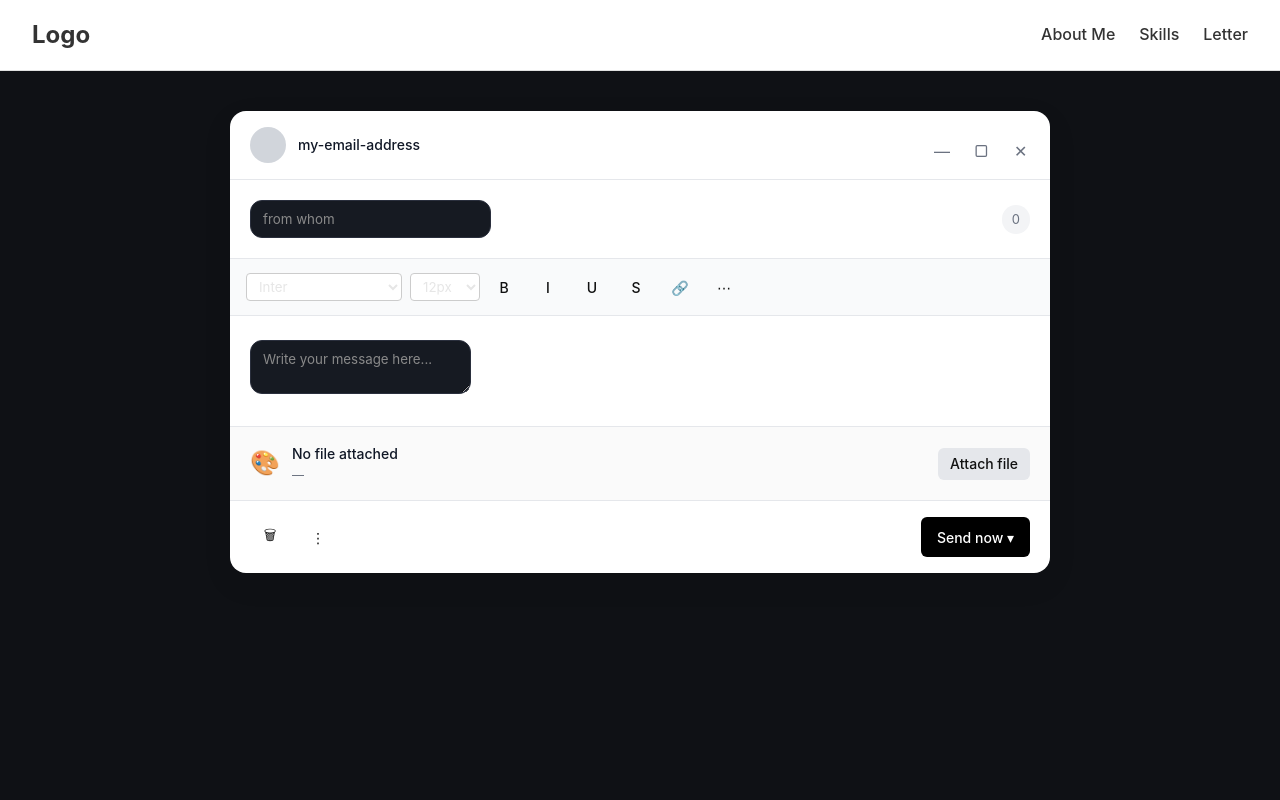
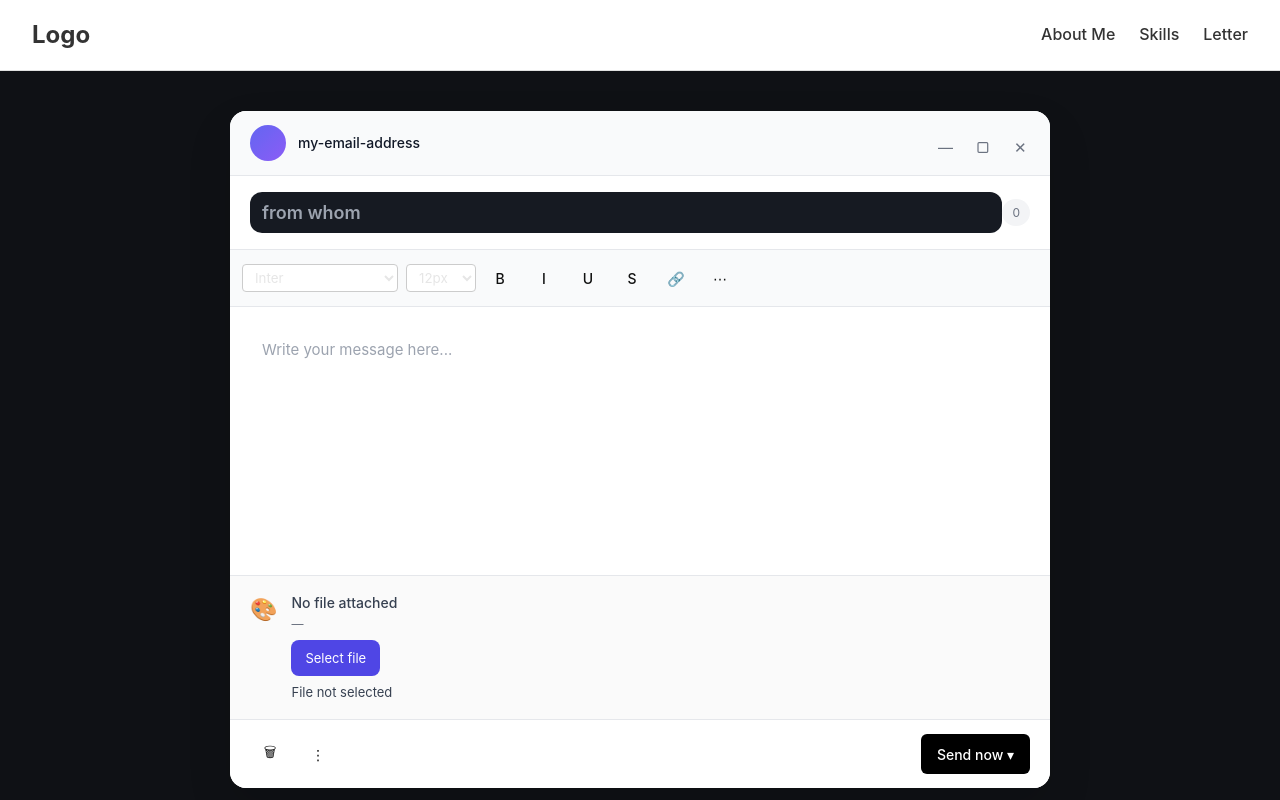
Before and after one commit to AlexandruChet/my-website-business-card, a React (Vite) app in the folder client/: page /writing_a_letter in a window 1280 px wide. Built offline with nearby package versions, Linux system fonts and the light colour scheme.

Commit message:
I added my logic to file

```diff
--- a/client/src/assets/styles/write-letter.css
+++ b/client/src/assets/styles/write-letter.css
@@ -1,21 +1,26 @@
-
 .write-letter {
   max-width: 820px;
   margin: 40px auto;
   background: #ffffff;
   border-radius: 16px;
-  box-shadow: 0 10px 30px rgba(0, 0, 0, 0.08);
+  box-shadow: 0 20px 45px rgba(0, 0, 0, 0.12);
   display: flex;
   flex-direction: column;
   overflow: hidden;
-  font-family: Inter, system-ui, sans-serif;
+  font-family: Inter, system-ui, -apple-system, sans-serif;
+  transition: box-shadow 0.25s ease, transform 0.25s ease;
+}
+
+.write-letter.minimized {
+  max-height: 64px;
 }
 
 .letter-header {
   display: flex;
   align-items: center;
   justify-content: space-between;
-  padding: 16px 20px;
+  padding: 14px 20px;
+  background: #f9fafb;
   border-bottom: 1px solid #e5e7eb;
 }
 
@@ -29,7 +34,7 @@
   width: 36px;
   height: 36px;
   border-radius: 50%;
-  background: #d1d5db;
+  background: linear-gradient(135deg, #6366f1, #8b5cf6);
 }
 
 .email {
@@ -40,20 +45,23 @@
 
 .window-actions {
   display: flex;
-  gap: 8px;
+  gap: 6px;
 }
 
 .window-actions button {
-  width: 28px;
-  height: 28px;
+  width: 30px;
+  height: 30px;
+  border-radius: 8px;
   border: none;
   background: transparent;
   cursor: pointer;
-  font-size: 16px;
+  font-size: 15px;
   color: #6b7280;
+  transition: background 0.2s, color 0.2s;
 }
 
 .window-actions button:hover {
+  background: #e5e7eb;
   color: #111827;
 }
 
@@ -61,18 +69,24 @@
   display: flex;
   align-items: center;
   justify-content: space-between;
-  padding: 20px;
+  padding: 16px 20px;
 }
 
-.subject h2 {
-  margin: 0;
-  font-size: 20px;
+.subject-input {
+  flex: 1;
+  border: none;
+  outline: none;
+  font-size: 18px;
   font-weight: 600;
   color: #111827;
 }
 
+.subject-input::placeholder {
+  color: #9ca3af;
+}
+
 .counter {
-  font-size: 13px;
+  font-size: 12px;
   padding: 4px 10px;
   background: #f3f4f6;
   border-radius: 999px;
@@ -80,47 +94,33 @@
 }
 
 .toolbar {
+  padding: 8px 12px;
   background: #f9fafb;
   border-top: 1px solid #e5e7eb;
   border-bottom: 1px solid #e5e7eb;
 }
 
 .editor {
-  padding: 24px 20px;
+  padding: 20px;
+}
+
+.editor-textarea {
+  width: 100%;
+  height: 220px;
+  resize: none;
+  border: none;
+  outline: none;
+  background: transparent;
   font-size: 15px;
   line-height: 1.7;
   color: #111827;
 }
 
-.editor p {
-  margin: 0 0 16px;
-}
-
-.mention {
-  background: #ffedd5;
-  color: #9a3412;
-  padding: 2px 6px;
-  border-radius: 6px;
-  font-weight: 500;
-}
-
-.link {
-  color: #2563eb;
-  text-decoration: underline;
-  cursor: pointer;
-}
-
-.highlight {
-  background: #e0f2fe;
-  padding: 2px 4px;
-  border-radius: 4px;
-  font-weight: 500;
+.editor-textarea::placeholder {
+  color: #9ca3af;
 }
 
 .attachment {
-  display: flex;
-  align-items: center;
-  justify-content: space-between;
   padding: 16px 20px;
   border-top: 1px solid #e5e7eb;
   background: #fafafa;
@@ -128,31 +128,55 @@
 
 .file {
   display: flex;
-  align-items: center;
-  gap: 12px;
+  align-items: flex-start;
+  gap: 14px;
 }
 
 .file-icon {
-  font-size: 24px;
+  font-size: 22px;
 }
 
 .file-name {
   font-size: 14px;
   font-weight: 500;
-  color: #111827;
+  color: #374151;
 }
 
 .file-size {
   font-size: 12px;
   color: #6b7280;
+  margin-bottom: 6px;
+}
+
+.file label {
+  display: inline-block;
+  padding: 8px 14px;
+  font-size: 13px;
+  border-radius: 8px;
+  background: #4f46e5;
+  color: #ffffff;
+  cursor: pointer;
+  transition: background 0.2s, transform 0.15s;
+}
+
+.file label:hover {
+  background: #4338ca;
+  transform: translateY(-1px);
+}
+
+.file p {
+  margin-top: 6px;
+  font-size: 13px;
+  color: #374151;
 }
 
 .letter-footer {
   display: flex;
   align-items: center;
   justify-content: space-between;
-  padding: 16px 20px;
+  padding: 14px 20px;
   border-top: 1px solid #e5e7eb;
+  background: #ffffff;
 }
 
 .footer-left,
--- a/client/src/components/WriteLetter.tsx
+++ b/client/src/components/WriteLetter.tsx
@@ -1,4 +1,4 @@
-import { type FC, useEffect } from "react";
+import { type FC, useEffect, useState, ChangeEvent } from "react";
 import Toolbar from "../ui/toolbar/toolbarUI";
 import FontSelector from "../ui/fontSelector/FontSelector";
 import { Button } from "../ui/button/btn_ui";
@@ -6,13 +6,38 @@ import "../assets/styles/write-letter.css";
 import useWindowState from "../hooks/VisibleHook";
 
 const WriteLetter: FC = () => {
-  const {
-    isVisible,
-    isMinimized,
-    open,
-    close,
-    toggleMinimize,
-  } = useWindowState();
+  const [text, setText] = useState<string>("");
+  const [selectedFile, setSelectedFile] = useState<File | null>(null);
+  const [fileSizeText, setFileSizeText] = useState<string>("");
+
+  const handleChange = (event: React.ChangeEvent<HTMLTextAreaElement>) => {
+    setText(event.target.value);
+  };
+
+  const handleClear = () => setText("");
+
+  const handleFileChange = (e: ChangeEvent<HTMLInputElement>) => {
+    const file = e.target.files?.[0] || null;
+    setSelectedFile(file);
+
+    if (!file) {
+      setFileSizeText("");
+      return;
+    }
+
+    const bytes = file.size;
+
+    if (bytes < 1024) {
+      setFileSizeText(`${bytes} B`);
+    } else if (bytes < 1024 * 1024) {
+      setFileSizeText(`${(bytes / 1024).toFixed(2)} KB`);
+    } else {
+      setFileSizeText(`${(bytes / (1024 * 1024)).toFixed(2)} MB`);
+    }
+  };
+
+  const { isVisible, isMinimized, open, close, toggleMinimize } =
+    useWindowState();
 
   useEffect(() => {
     const handleKeyDown = (e: KeyboardEvent) => {
@@ -59,16 +84,30 @@ const WriteLetter: FC = () => {
           <Toolbar gap="0.25rem">
             <FontSelector />
 
-            <Button variant="ghost" size="icon">B</Button>
-            <Button variant="ghost" size="icon">I</Button>
-            <Button variant="ghost" size="icon">U</Button>
-            <Button variant="ghost" size="icon">S</Button>
-            <Button variant="ghost" size="icon">🔗</Button>
-            <Button variant="ghost" size="icon">⋯</Button>
+            <Button variant="ghost" size="icon">
+              B
+            </Button>
+            <Button variant="ghost" size="icon">
+              I
+            </Button>
+            <Button variant="ghost" size="icon">
+              U
+            </Button>
+            <Button variant="ghost" size="icon">
+              S
+            </Button>
+            <Button variant="ghost" size="icon">
+              🔗
+            </Button>
+            <Button variant="ghost" size="icon">
+              ⋯
+            </Button>
           </Toolbar>
 
           <div className="editor">
             <textarea
+              value={text}
+              onChange={handleChange}
               className="editor-textarea"
               placeholder="Write your message here..."
             />
@@ -79,19 +118,40 @@ const WriteLetter: FC = () => {
               <span className="file-icon">🎨</span>
               <div>
                 <div className="file-name">No file attached</div>
-                <div className="file-size">—</div>
+                <div className="file-size">—{fileSizeText}</div>
+                <div>
+                  <input
+                    type="file"
+                    hidden
+                    id="fileInput"
+                    accept=".pdf,.doc,.docx"
+                    onChange={handleFileChange}
+                  />
+
+                  <label
+                    htmlFor="fileInput"
+                  >
+                    Select file
+                  </label>
+                  {selectedFile ? (
+                    <p>File Selected: {selectedFile.name}</p>
+                  ) : (
+                    <p>File not selected</p>
+                  )}
+                </div>
               </div>
             </div>
 
-            <Button variant="secondary" size="sm">
-              Attach file
-            </Button>
           </div>
 
           <div className="letter-footer">
             <div className="footer-left">
-              <Button variant="ghost" size="icon">🗑</Button>
-              <Button variant="ghost" size="icon">⋮</Button>
+              <Button variant="ghost" size="icon" onClick={handleClear}>
+                🗑
+              </Button>
+              <Button variant="ghost" size="icon">
+                ⋮
+              </Button>
             </div>
 
             <div className="footer-right">
```
